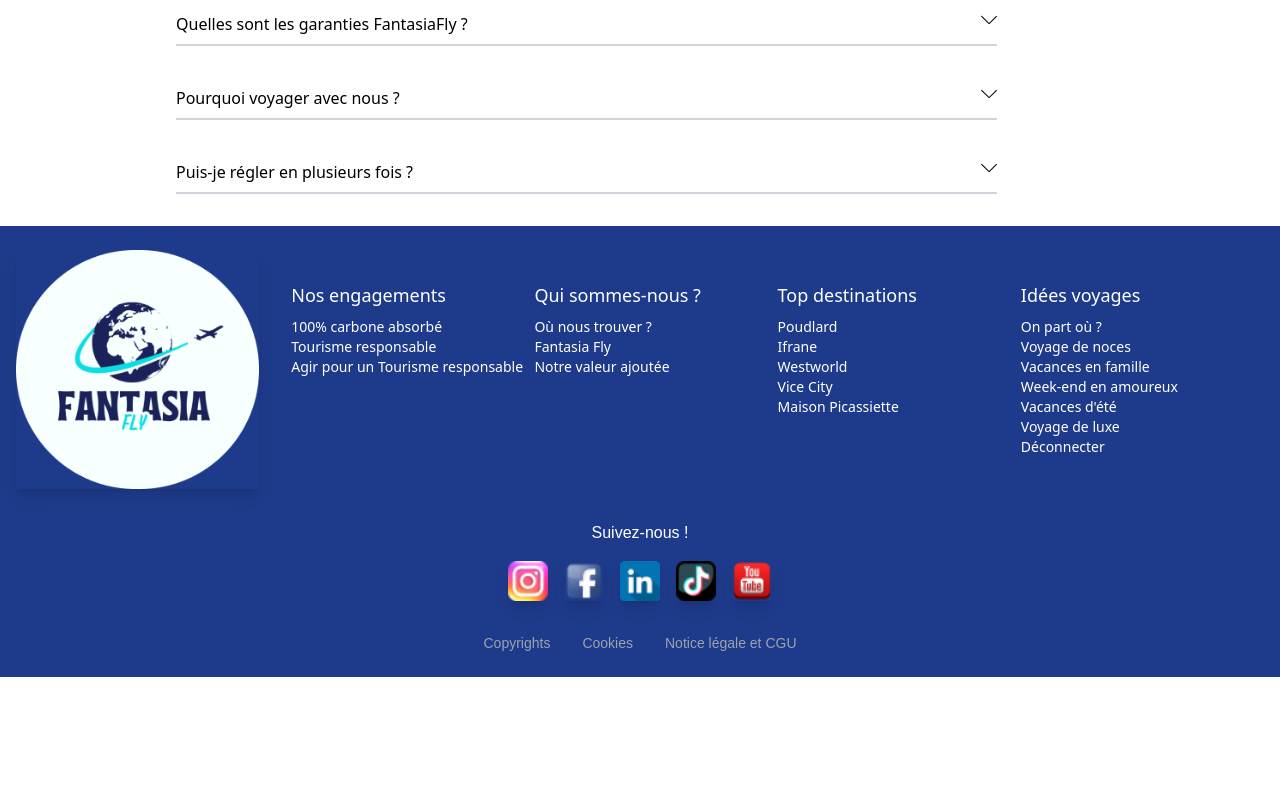
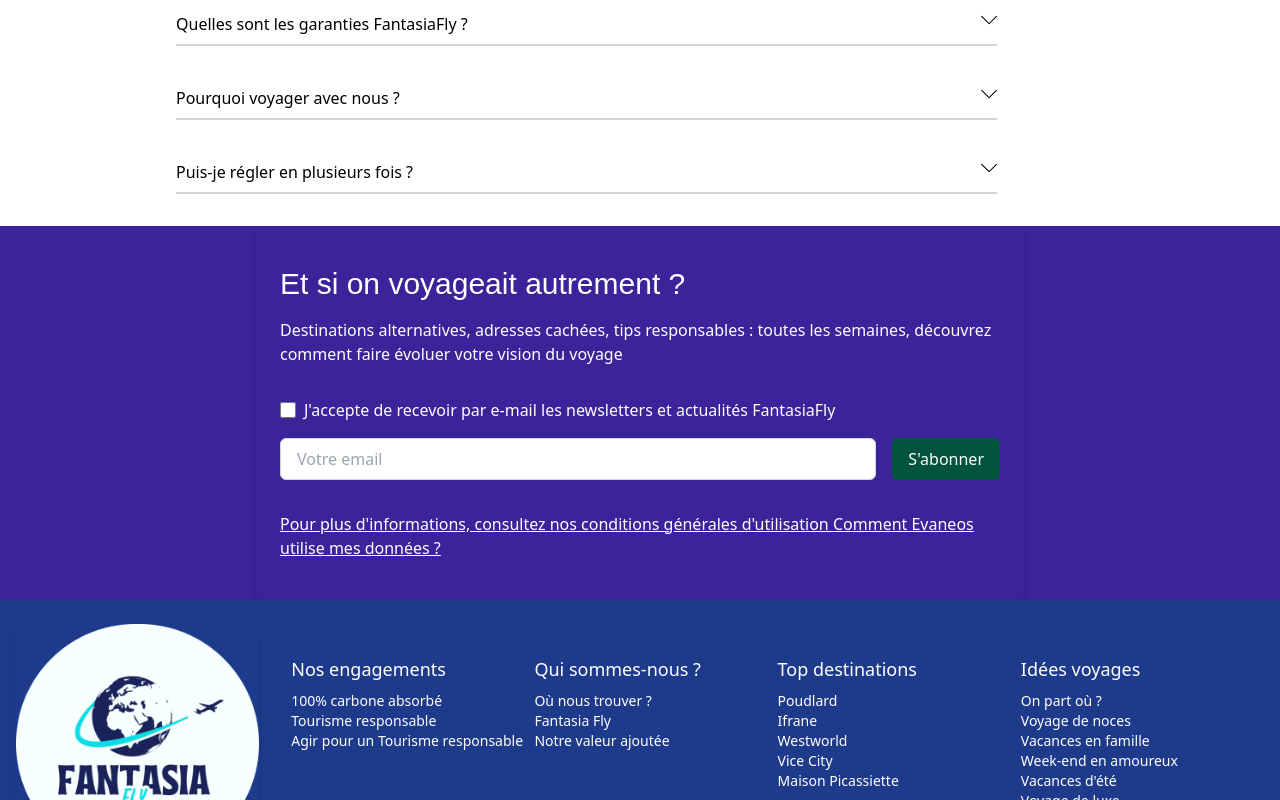
Before and after one commit to mguittari/FantasiaFly, a React (Vite) app in the folder frontend/: page / in a window 1280 px wide. Shown: the part 1438-2238 px from the top of the page. Before the commit the page ends 2115 px from the top, so only its background shows below. Built offline with nearby package versions, Linux system fonts and the light colour scheme.

Commit message:
newsLetter ok

```diff
--- a/frontend/src/App.jsx
+++ b/frontend/src/App.jsx
@@ -2,15 +2,16 @@
 import "./App.css";
 import AvantageFly from "./components/avantageFly/AvantageFly";
 import QuestionsFreq from "./components/questionsFreq/QuestionsFreq";
+import NewsLetter from "./components/newsLetter/NewsLetter";
 
 function App() {
   return (
     <Layout>
       <main className="min-h-[calc(100vh-160px)] bg-cream" />
       <AvantageFly />
-      <div className=" ">
-        <QuestionsFreq />
-      </div>
+
+      <QuestionsFreq />
+      <NewsLetter />
     </Layout>
   );
 }
--- /dev/null
+++ b/frontend/src/components/newsLetter/NewsLetter.jsx
@@ -0,0 +1,50 @@
+import { Link } from "react-router-dom";
+
+export default function NewsLetter() {
+  return (
+    <div className=" bg-violet ">
+      <div className=" max-w-3xl mx-auto p-6 bg-violet shadow-md rounded-md">
+        <h2 className="text-2xl lg:text-3xl font-jacques py-4 text-white">
+          Et si on voyageait autrement ?
+        </h2>
+        <p className=" text-white mb-4 ">
+          Destinations alternatives, adresses cachées, tips responsables :
+          toutes les semaines, découvrez comment faire évoluer votre vision du
+          voyage
+        </p>
+        <label className="flex items-center space-x-2 py-4">
+          <input
+            type="checkbox"
+            className="form-checkbox h-4 w-4 text-blue-500"
+          />
+          <span className=" text-white">
+            J'accepte de recevoir par e-mail les newsletters et actualités
+            FantasiaFly
+          </span>
+        </label>
+        <form className="flex flex-col space-y-4">
+          <div className="flex flex-col sm:flex-row sm:space-x-4">
+            <input
+              type="email"
+              placeholder="Votre email"
+              className="px-4 py-2 rounded-md bg-white border border-gray-300 focus:outline-none focus:border-blue-500 flex-grow"
+            />
+
+            <button
+              type="button"
+              className="px-4 py-2 bg-vert text-white rounded-md focus:outline-none  "
+            >
+              S'abonner
+            </button>
+          </div>
+          <Link to="/">
+            <p className=" py-4 underline text-white">
+              Pour plus d'informations, consultez nos conditions générales
+              d'utilisation Comment Evaneos utilise mes données ?
+            </p>
+          </Link>
+        </form>
+      </div>
+    </div>
+  );
+}
```
